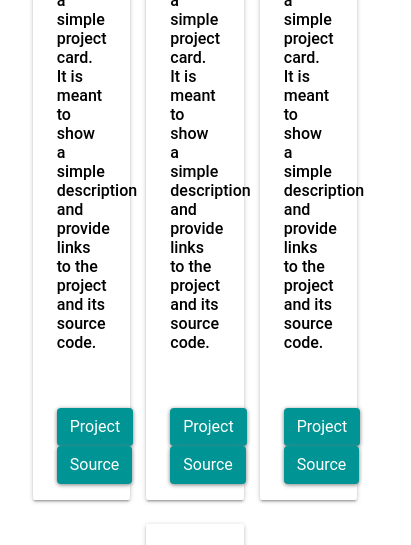
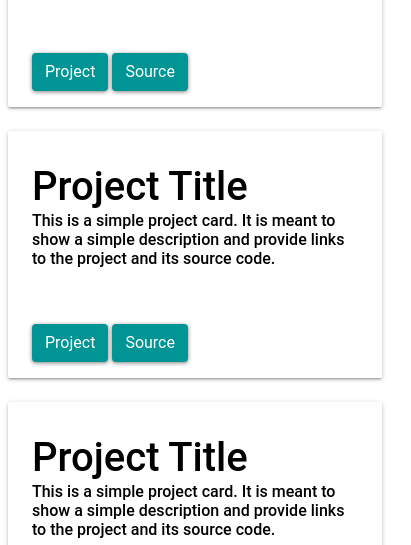
Before and after one commit to jjherring/jjherring.github.io, a website: page index.html in a window 390 px wide. Shown: the part 555-1100 px from the top of the page, 411 px wide, since content can reach past the window. Drawn offline with Linux system fonts and the light colour scheme.

Commit message:
Make Cards Responsive

```diff
--- a/scss/_components.cards.scss
+++ b/scss/_components.cards.scss
@@ -39,3 +39,11 @@ padding: 16px 24px;
     padding: 24px;
     border-radius: 0 0 2px 2px;
 }
+
+@media all and (max-width: 800px) {
+
+    .card {
+        width: 100%;
+      }
+
+}
--- a/scss/_components.navbar.scss
+++ b/scss/_components.navbar.scss
@@ -89,4 +89,5 @@
 
 
 
+
 }
```
Also changed, not shown: scss/_contact.scss (line endings or trailing spaces), styles.css.
